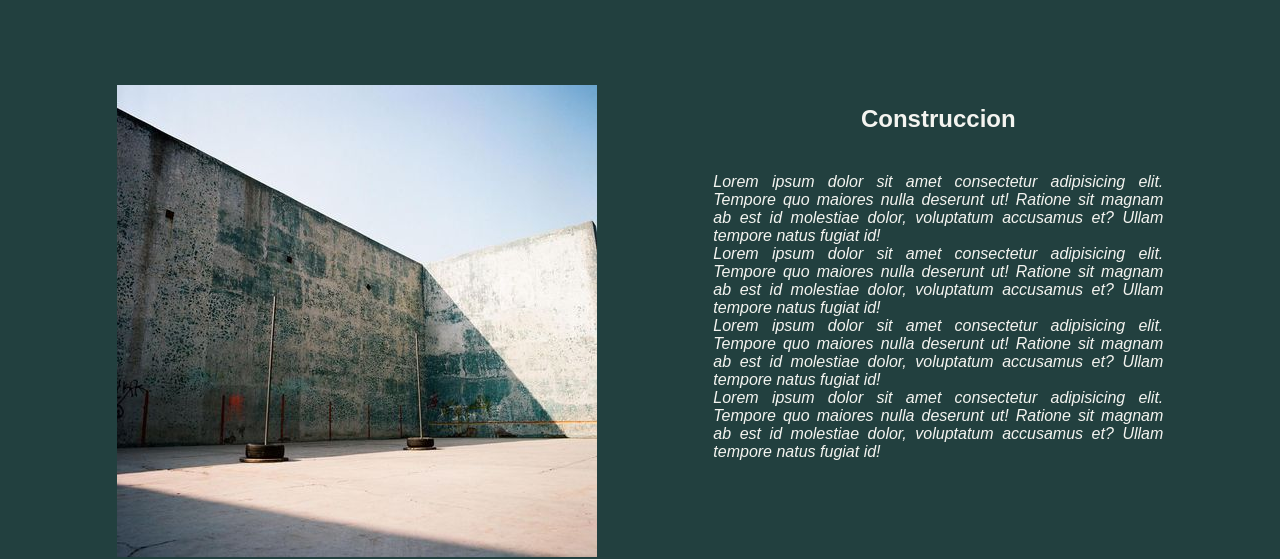
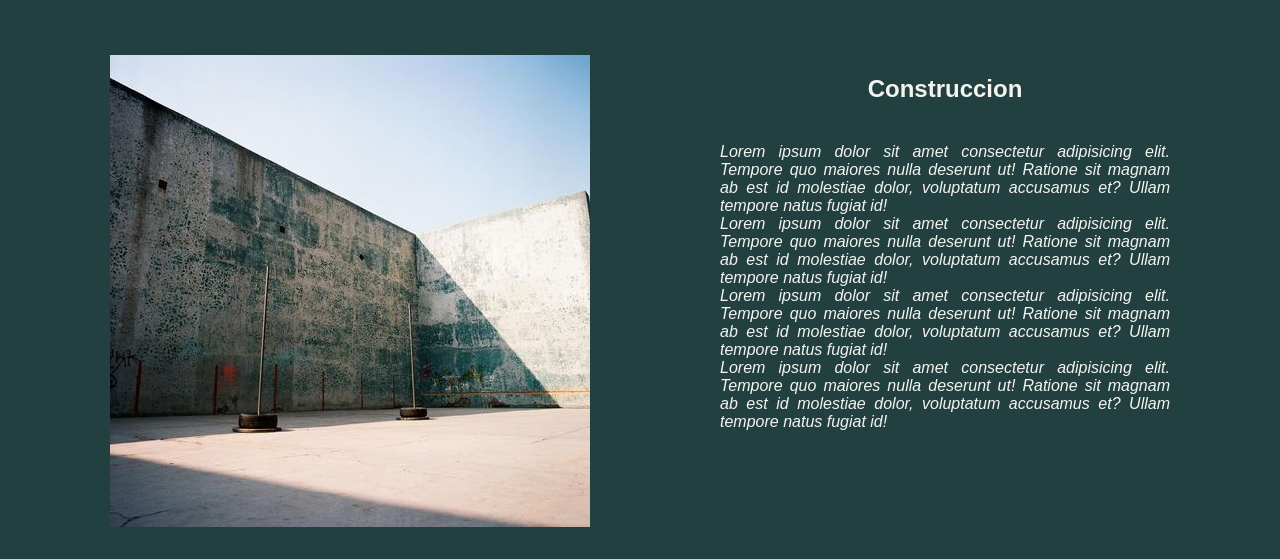
Before and after one commit to RobeJafet/CineLaMina, a plain HTML site: page pages/locacion.html in a window 1280 px wide. Shown: the part 245-804 px from the top of the page. Drawn offline with Linux system fonts and the light colour scheme; a web font is replaced by a local one.

Commit message:
Cambios de SEO y algo de SASS

```diff
--- a/SCSS/layout/_main.scss
+++ b/SCSS/layout/_main.scss
@@ -159,7 +159,9 @@
     margin-bottom: 200px;
 
     .imagen {
-        margin-top: 30px;
+        margin-top: 100px;
+        margin-left: 20px;
+        margin-right: 20px;
         text-align: center;
         img {
             width: 80%;
@@ -168,6 +170,8 @@
 
     .texto {
         color: $blanco;
+        margin-left: 20px;
+        margin-right: 20px;
         margin-top: 20px;
         width: 300px;
 
@@ -320,6 +324,9 @@
             width: 450px;
             margin-bottom: 80px;
         }
+        .imagen{
+            margin-top: 0px;
+        }
     }
 
     .contactoContent{
@@ -340,12 +347,6 @@
                 margin-left: 0px;
                 margin-right: 0px;
             }
-        }
-    }
-
-    .locacionContent {
-        .texto {
-            margin-top: 50px;
         }
     }
 }
--- a/pages/locacion.html
+++ b/pages/locacion.html
@@ -5,7 +5,9 @@
     <meta charset="UTF-8">
     <meta http-equiv="X-UA-Compatible" content="IE=edge">
     <meta name="viewport" content="width=device-width, initial-scale=1.0">
-    <title>Cartelera</title>
+    <meta name="description" content="Donde encontrar a Cine La Mina">
+    <meta name="keywords" content="cine, cartelera, guanajuato, mexico, peliculas">
+    <title>Locacion de Cine La Mina</title>
     <link rel="stylesheet" href="../css/style.css">
     <link rel="stylesheet" href="https://cdnjs.cloudflare.com/ajax/libs/font-awesome/4.7.0/css/font-awesome.min.css">
 </head>
```
Also changed, not shown: index.html (+3 -0 lines), pages/cartelera.html (+3 -1 lines), pages/contacto.html (+4 -1 lines), pages/nosotros.html (+3 -1 lines), CSS/style.css, 1 other file.
